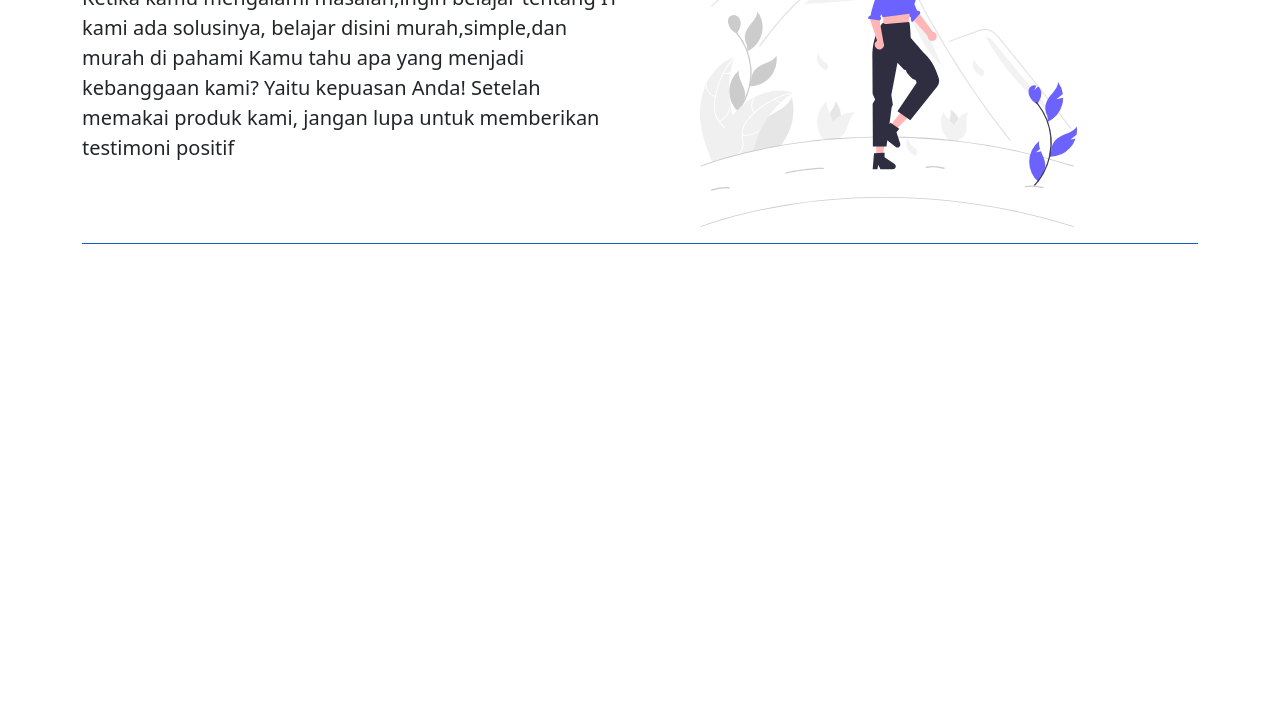
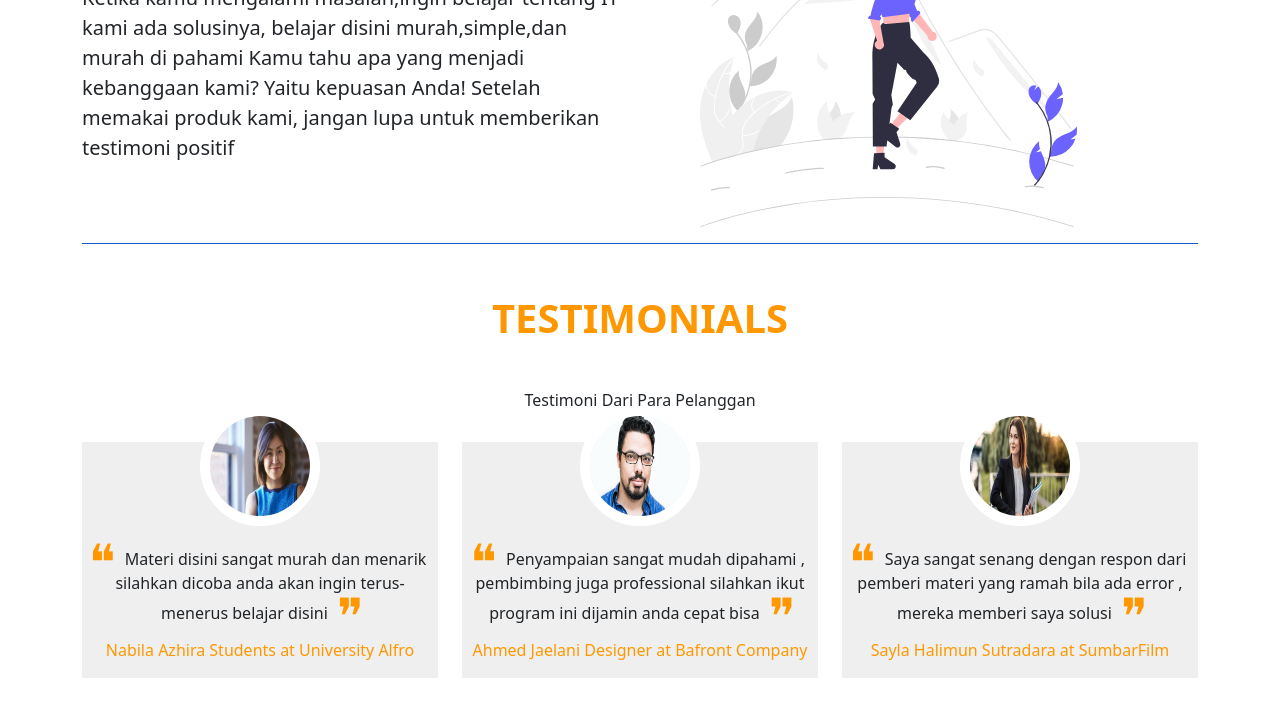
Before and after one commit to NoriAlafa/norialafa.github.io, a plain HTML site: page index.html in a window 1280 px wide. Shown: the part 428-1144 px from the top of the page. Before the commit the page ends 800 px from the top, so only its background shows below. Drawn offline with Linux system fonts and the light colour scheme.

Commit message:
[EDIT]Testimoni

```diff
--- a/index.html
+++ b/index.html
@@ -6,7 +6,7 @@
     <meta http-equiv="X-UA-Compatible" content="IE=edge">
     <meta name="viewport" content="width=device-width, initial-scale=1.0">
     <title>FASHOP</title>
-    <link rel="stylesheet" href="style.css">
+    <link rel="stylesheet" href="styles.css">
     <link rel="stylesheet" href="css/bootstrap.min.css">
 </head>
 
@@ -81,6 +81,47 @@
             </div>
         </div>
     </section>
+
+    <section class="testimonials">
+        <div class="container">
+            <h1>Testimonials</h1>
+            <p class=" text-center">
+                Testimoni Dari Para Pelanggan
+            </p>
+            <div class="row">
+                <div class="col-md-4 text-center">
+                    <div class="profile">
+                        <img src="images/avatar1.jpg" class="user">
+                        <blockquote class="desk">
+                            Materi disini sangat murah dan menarik silahkan dicoba
+                            anda akan ingin terus-menerus belajar disini
+                        </blockquote>
+                        <h6>Nabila Azhira <span>Students at University Alfro</span></h6>
+                    </div>
+                </div>
+                <div class="col-md-4 text-center">
+                    <div class="profile ">
+                        <img src="images/avatar2.jpg" class="user">
+                        <blockquote class="desk">
+                            Penyampaian sangat mudah dipahami , pembimbing juga professional
+                            silahkan ikut program ini dijamin anda cepat bisa
+                        </blockquote>
+                        <h6>Ahmed Jaelani <span>Designer at Bafront Company</span></h6>
+                    </div>
+                </div>
+                <div class="col-md-4 text-center">
+                    <div class="profile ">
+                        <img src="images/avatar3.jpg" class="user">
+                        <blockquote class="desk">
+                            Saya sangat senang dengan respon dari pemberi materi yang ramah
+                            bila ada error , mereka memberi saya solusi
+                        </blockquote>
+                        <h6>Sayla Halimun <span>Sutradara at SumbarFilm</span></h6>
+                    </div>
+                </div>
+            </div>
+        </div>
+    </section>
     <script src="js/bootstrap.min.js"></script>
 </body>
 
--- /dev/null
+++ b/styles.css
@@ -0,0 +1,75 @@
+.testimonials {
+    margin: 50px auto;
+}
+.testimonials h1{
+    text-align: center;
+    font-weight: bold;
+    color: #ff9800;
+    padding-bottom: 10px;
+    text-transform: uppercase;
+
+}
+
+.testimonials h1::after{
+    content: '';
+    color: #ff9800;
+    display: block;
+    height: 3px;
+    width: 170px;
+    margin: 20px auto 5px;
+
+}
+.testimonials .row{
+    margin-top: 30px;
+}
+
+.col-md-4{
+    margin: 40px auto;
+}
+
+.profile{
+    padding: 10px 10px 10px;
+    background-color: #efefef;
+
+}
+
+.desk{
+    margin-top: 60px;
+}
+
+.profile h6{
+    color: #ff9800;
+}
+
+blockquote::before {
+    content: '\❝';
+    font-size: 50px;
+    position: relative;
+    line-height: 20px;
+    color: #ff9800;
+    bottom: -15px;
+    right: 5px;
+}
+
+blockquote::after {
+    content: '\❞';
+    font-size: 50px;
+    position: relative;
+    line-height: 10px;
+    color: #ff9800;
+    bottom: -15px;
+    left: 5px;
+}
+
+.profile:hover{
+    box-shadow: 0 0 15px 5px rgba(0, 0, 0, 0.2);
+    cursor: pointer;
+}
+
+.user{
+    margin: -100px;
+    width: 120px;
+    height: 120px;
+    border: 10px solid white;
+    border-radius: 50%;
+}
```
Also changed, not shown: images/avatar1.jpg (added), images/avatar2.jpg (added), images/avatar3.jpg (added).
